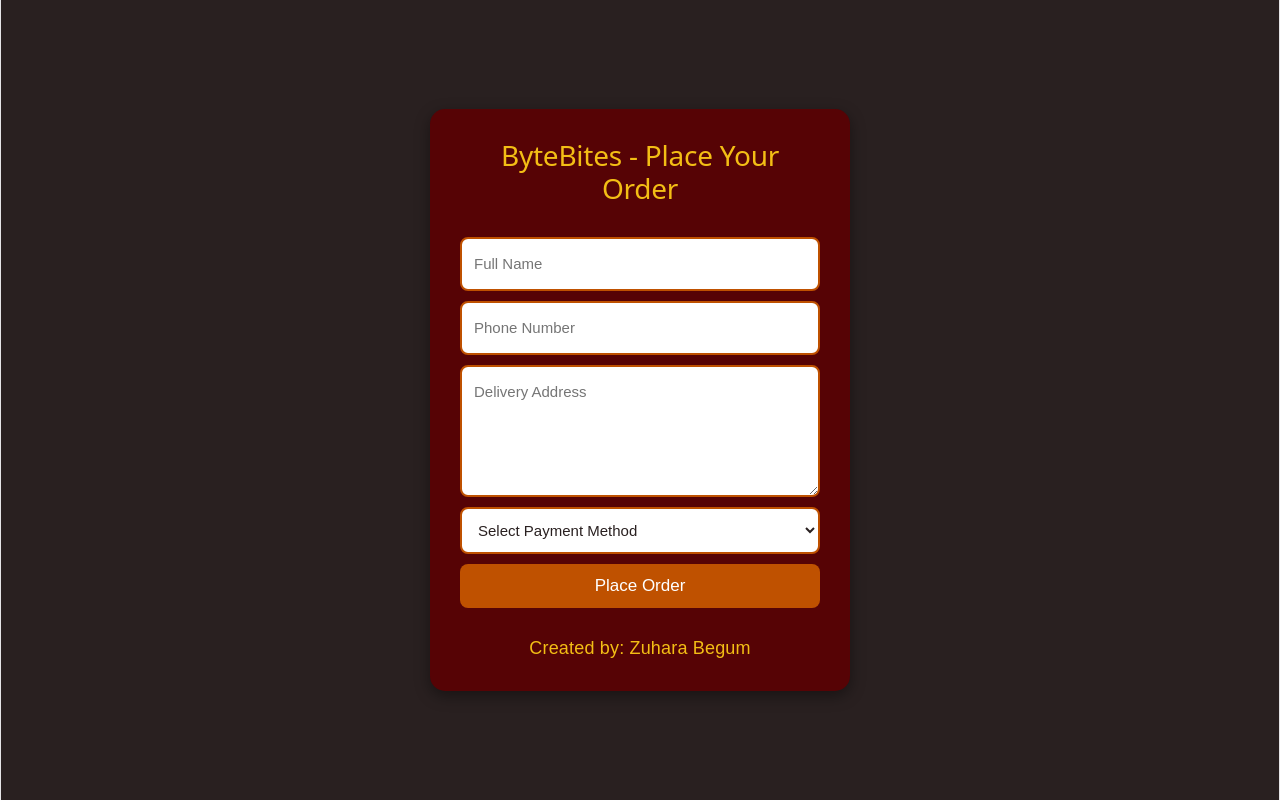
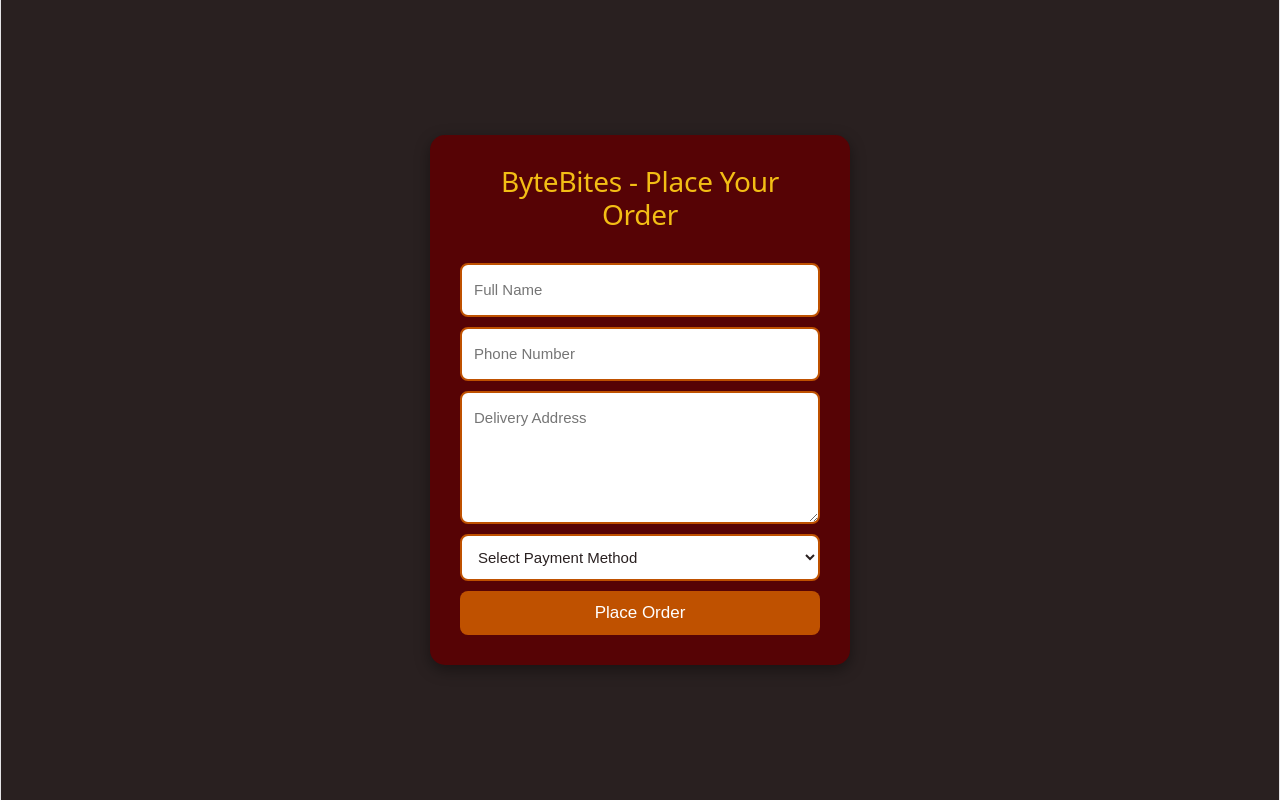
Before and after one commit to alyssamoble2004/ByteBites-TermProject-CSC5750, a React app in the folder Frontend/: page /place-order in a window 1280 px wide. Built offline with nearby package versions, Linux system fonts and the light colour scheme; the HTML template or start-up script is replaced by a standard one.

Commit message:
removed created by line

```diff
--- a/Frontend/src/pages/PlaceOrder/PlaceOrder.jsx
+++ b/Frontend/src/pages/PlaceOrder/PlaceOrder.jsx
@@ -107,7 +107,6 @@
                     </p>
                 )}
 
-                <p className="place-order-creator">Created by: Zuhara Begum</p>
             </div>
         </div>
     );
```
